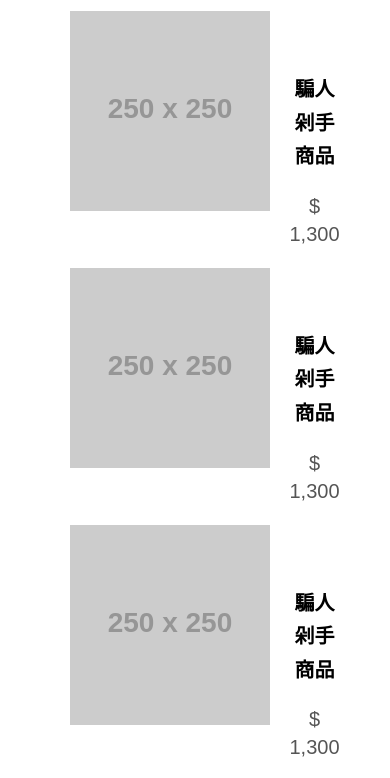
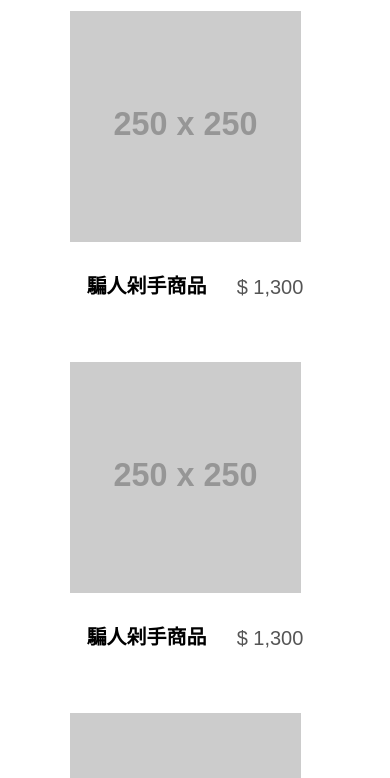
Before and after one commit to huirululu/shopping, a plain HTML site: page index.html in a window 390 px wide. Shown: the part 600-1378 px from the top of the page. Drawn offline with nearby package versions, Linux system fonts and the light colour scheme.

Commit message:
0322update

```diff
--- a/stylesheets/style.scss
+++ b/stylesheets/style.scss
@@ -104,7 +104,8 @@ a {
     }
     h2 {
         font-size: 50px;
-        color:#000;
+        color: rgba(255, 255,255,0.8);
+        text-shadow:2px 2px #000;
         position: absolute;
         left: 10%;
         top: 0;
@@ -620,8 +621,11 @@ a {
         }
 
         li {
+            align-items: center;
+            flex-direction: column;
             display: flex;
-            flex-basis: auto;
+            flex:1;
+            margin-bottom: 60px;
         }
 
         li > a {
@@ -634,14 +638,18 @@ a {
         }
 
         li h2 {
-            margin-top:60px;
+            margin-top:0;
             a {
                 font-size: 20px;
             }
         }
         li p {
-            margin-top:20px;
+            margin-left: 30px;
+            margin-top:5px;
             font-size: 20px;
+        }
+        div {
+            display: flex;
         }
     }
     .carimg li{
```
Also changed, not shown: stylesheets/style.css, 1 other file.
